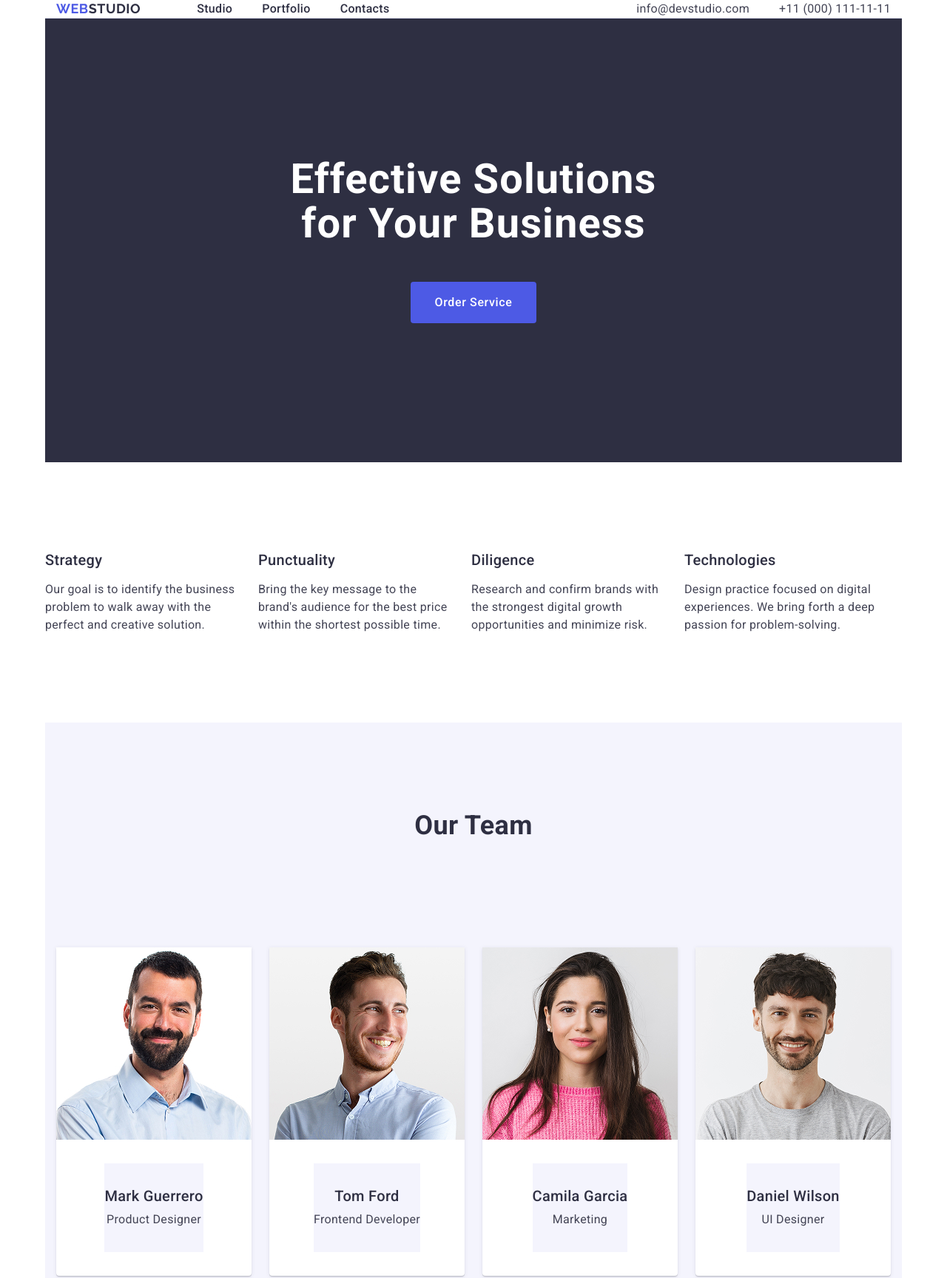
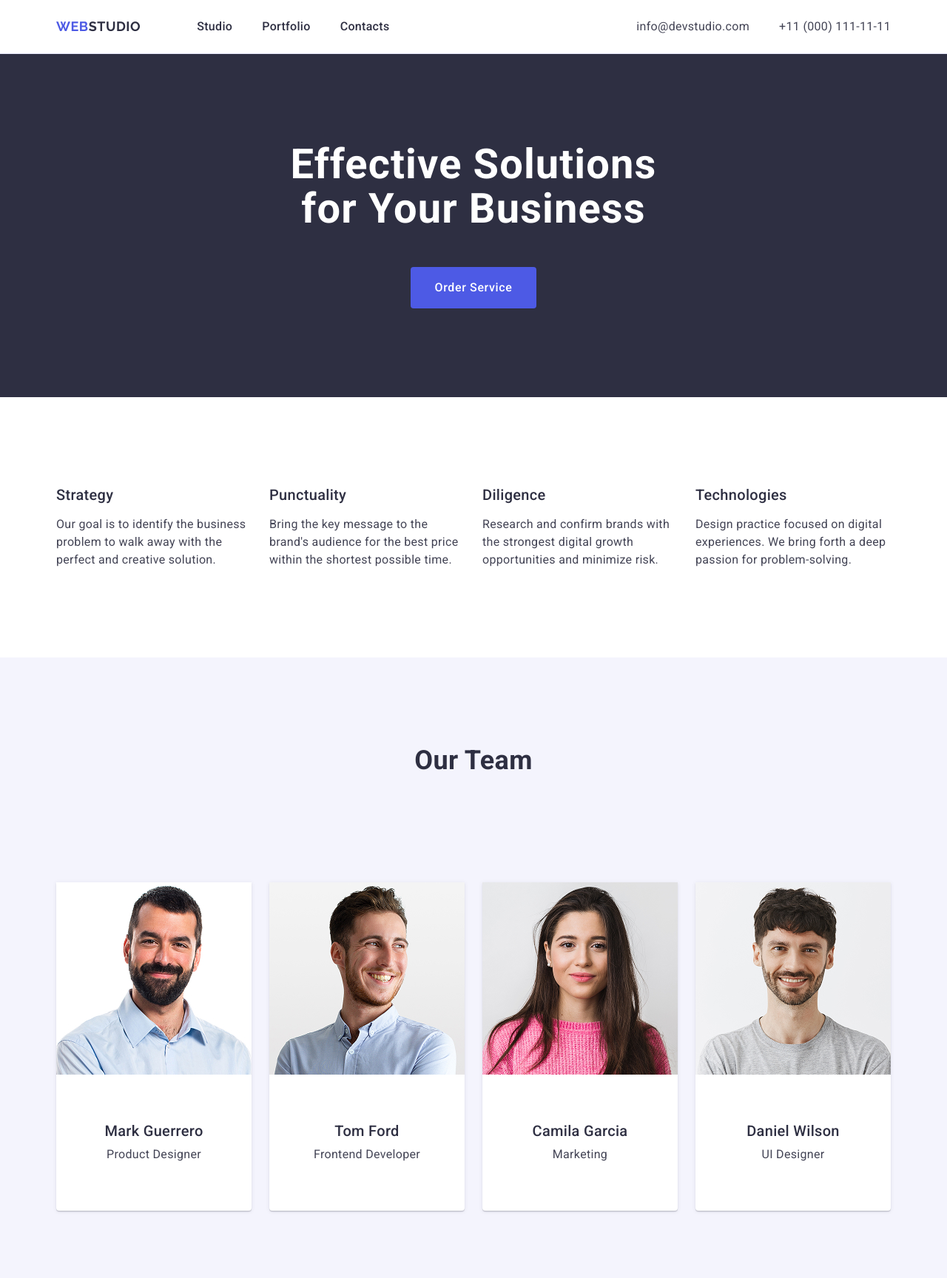
Before and after one commit to akrep17m-png/goit-markup-hw-03, a plain HTML site: page index.html in a window 1280 px wide. Shown: the top 1728 px of the page at 74% size. Drawn offline with nearby package versions, Linux system fonts and the light colour scheme.

Commit message:
change some styles (container, sections)

```diff
--- a/css/styles.css
+++ b/css/styles.css
@@ -82,16 +82,22 @@ body {
   padding: 0 15px 0 15px;
 }
 
+.section {
+  max-width: 1440px;
+  margin: 0 auto;
+  padding: 120px 0;
+}
 /* HEADER STYLE */
 .page-header {
-  /* border-bottom: 1px solid #e7e9fc; */
+  border-bottom: 1px solid var(--cornflower);
+  max-width: 1440px;
+  margin: 0 auto;
 }
 
 .page-header .container {
   display: flex;
   justify-content: space-between;
   align-items: center;
-  border-bottom: 1px solid var(--cornflower);
 }
 
 .header-nav {
@@ -145,6 +151,7 @@ body {
 
 .header-contacts {
   font-style: normal;
+  margin: 24px 0;
 }
 
 .list-contacts {
@@ -167,6 +174,10 @@ body {
 MAIN SECTION
 SECTION HERO
 */
+.section-hero {
+  /* Visual */
+  background-color: var(--navy-blue);
+}
 
 .section-hero .container {
   /* Box model */
@@ -174,9 +185,6 @@ SECTION HERO
   flex-direction: column;
   align-items: center;
   justify-content: center;
-  padding: 188px 0;
-  /* Visual */
-  background-color: var(--navy-blue);
 }
 
 .hero-title {
@@ -226,10 +234,6 @@ SECTION HERO
 SECTION FEATURES
 */
 
-.features-section .container {
-  padding: 120px 0;
-}
-
 .features-list {
   width: 1128px;
   display: flex;
@@ -257,16 +261,16 @@ SECTION FEATURES
 /*
 SECTION TEAM
 */
+.section-team {
+  background: var(--cloud);
+}
+
 .section-team .container {
-  padding: 120px 0;
-
   /* Box model */
   display: flex;
   flex-direction: column;
   align-items: center;
   justify-content: center;
-
-  background: var(--cloud);
 }
 
 .team-list {
@@ -324,7 +328,6 @@ PORTFOLIO SECTION
 */
 
 .portfolio .container {
-  padding: 120px 0;
   /* Box model */
   width: 100%;
   display: flex;
@@ -379,8 +382,10 @@ PORTFOLIO SECTION
 PAGE FOOTER
 */
 
-.page-footer .container {
+.page-footer {
   padding: 100px 0;
+  max-width: 1440px;
+  margin: 0 auto;
 
   background-color: var(--navy-blue);
 }
--- a/index.html
+++ b/index.html
@@ -51,14 +51,14 @@
 
     <main class="page-main">
       <!--  -->
-      <section class="section-hero hero-bg-image">
+      <section class="section section-hero hero-bg-image">
         <div class="container">
           <h1 class="hero-title">Effective Solutions for Your Business</h1>
           <button class="order-button" type="button">Order Service</button>
         </div>
       </section>
       <!--  -->
-      <section class="features-section">
+      <section class="section features-section">
         <div class="container">
           <h2 class="section-title visually-hidden">Info about</h2>
           <ul class="features-list">
@@ -94,7 +94,7 @@
         </div>
       </section>
       <!--  -->
-      <section class="section-team">
+      <section class="section section-team">
         <div class="container">
           <h2 class="team-title">Our Team</h2>
           <ul class="team-list">
@@ -150,7 +150,7 @@
         </div>
       </section>
       <!--  -->
-      <section class="portfolio">
+      <section class="section portfolio">
         <div class="container">
           <h2 class="portfolio-title">Our Portfolio</h2>
           <ul class="portfolio-list">
```
